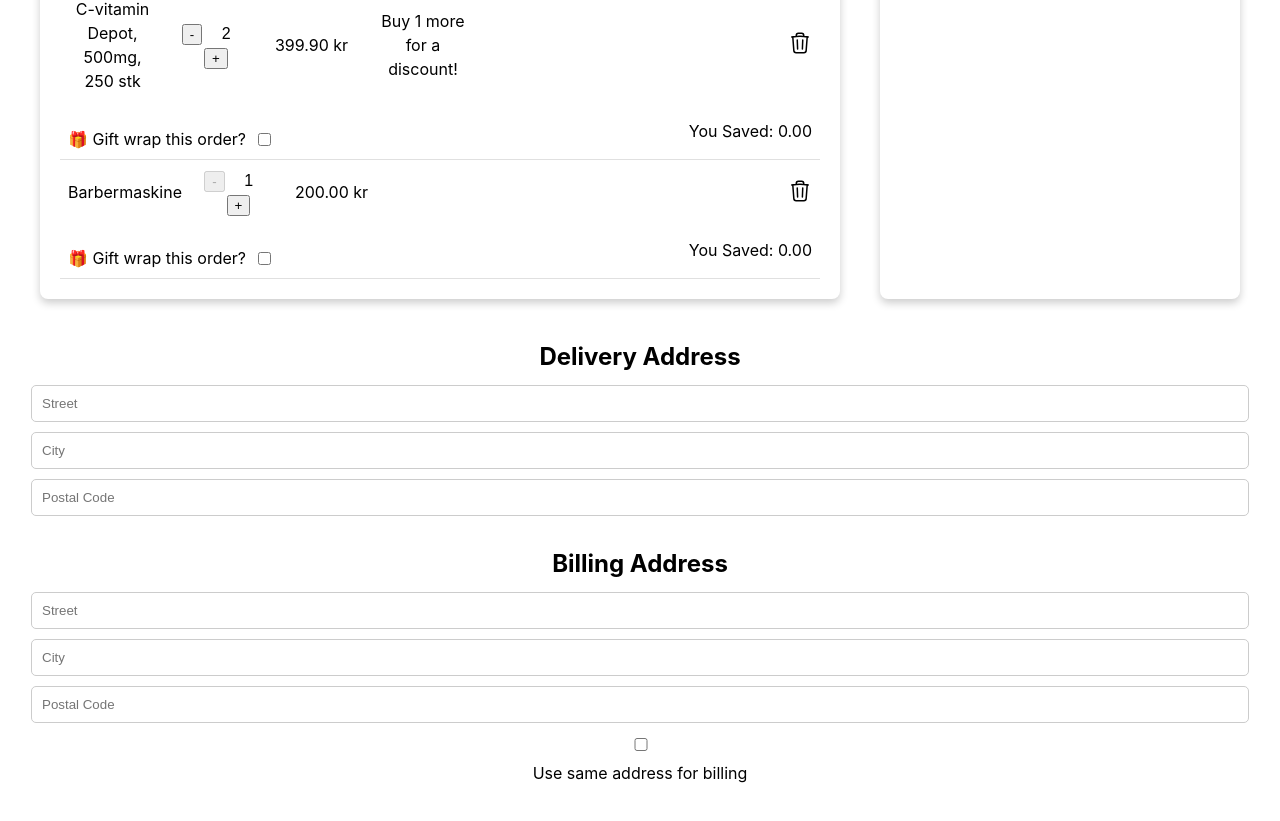
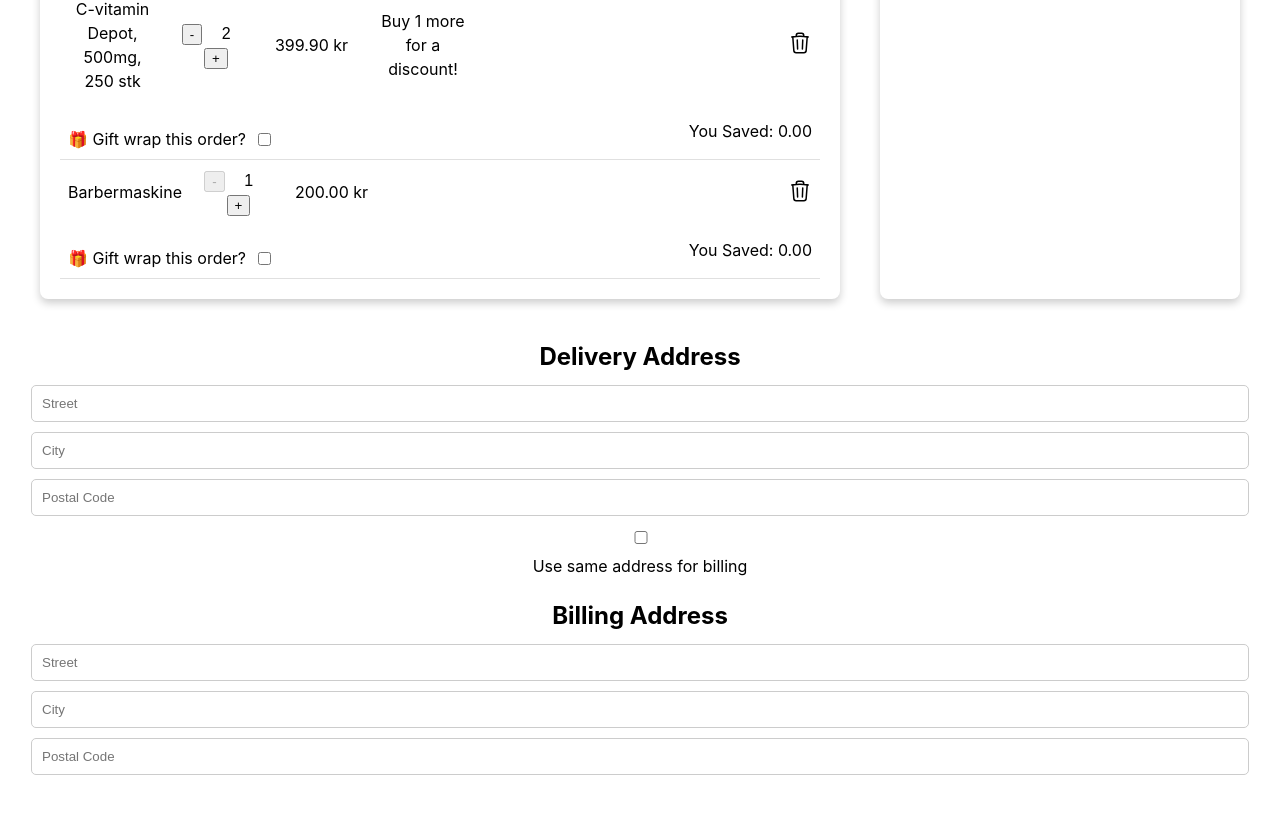
Before and after one commit to yukarasan/vita, a React (Vite) app: page / in a window 1280 px wide. Shown: the part 557-1378 px from the top of the page. Built offline with nearby package versions, Linux system fonts and the light colour scheme; no server answers.

Commit message:
Changes for deployment

```diff
--- a/src/App.tsx
+++ b/src/App.tsx
@@ -1,4 +1,4 @@
-import React, { useState } from 'react';
+import { useState } from 'react';
 import './assets/styles/App.css';
 import CartList from './components/cart_list/CartList';
 import TotalAmount from './components/total_amount/TotalAmount';
--- a/src/components/Delivery_adresss/DeliveryAdress.tsx
+++ b/src/components/Delivery_adresss/DeliveryAdress.tsx
@@ -22,7 +22,7 @@ const DeliveryAddress = () => {
   const [zipCodeValidation, setZipCodeValidation] = useState({ valid: true, message: '' });
 
   // Event handler to update delivery address
-  const handleDeliveryAddressChange = (event) => {
+  const handleDeliveryAddressChange = (event: React.ChangeEvent<HTMLInputElement>) => {
     const { name, value } = event.target;
     setDeliveryAddress((prevAddress) => ({
       ...prevAddress,
@@ -35,7 +35,7 @@ const DeliveryAddress = () => {
   };
 
   // Event handler to update billing address
-  const handleBillingAddressChange = (event) => {
+  const handleBillingAddressChange = (event: React.ChangeEvent<HTMLInputElement>) => {
     const { name, value } = event.target;
     setBillingAddress((prevAddress) => ({
       ...prevAddress,
@@ -53,7 +53,7 @@ const DeliveryAddress = () => {
   };
 
   // Function to validate zip code against the provided list
-  const handleZipCodeValidation = async (zipCode) => {
+  const handleZipCodeValidation = async (zipCode: string) => {
     try {
       const response = await fetch(`https://api.dataforsyningen.dk/postnumre/${zipCode}`);
       if (response.ok) {
@@ -105,6 +105,16 @@ const DeliveryAddress = () => {
         {/* Display zip code validation message */}
         {!zipCodeValidation.valid && <p className="validation-message">{zipCodeValidation.message}</p>}
       </div>
+      {/* Checkbox to use the same address for billing */}
+      <div className="use-same-address-container">
+        <input
+          type="checkbox"
+          id="useSameAddress"
+          checked={useSameAddress}
+          onChange={handleUseSameAddressToggle}
+        />
+        <label htmlFor="useSameAddress">Use same address for billing</label>
+      </div>
       {/* Billing Address */}
       {!useSameAddress && (
         <div className="address-container">
@@ -132,16 +142,6 @@ const DeliveryAddress = () => {
           />
         </div>
       )}
-      {/* Checkbox to use the same address for billing */}
-      <div className="use-same-address-container">
-        <input
-          type="checkbox"
-          id="useSameAddress"
-          checked={useSameAddress}
-          onChange={handleUseSameAddressToggle}
-        />
-        <label htmlFor="useSameAddress">Use same address for billing</label>
-      </div>
     </div>
   );
 };
```
